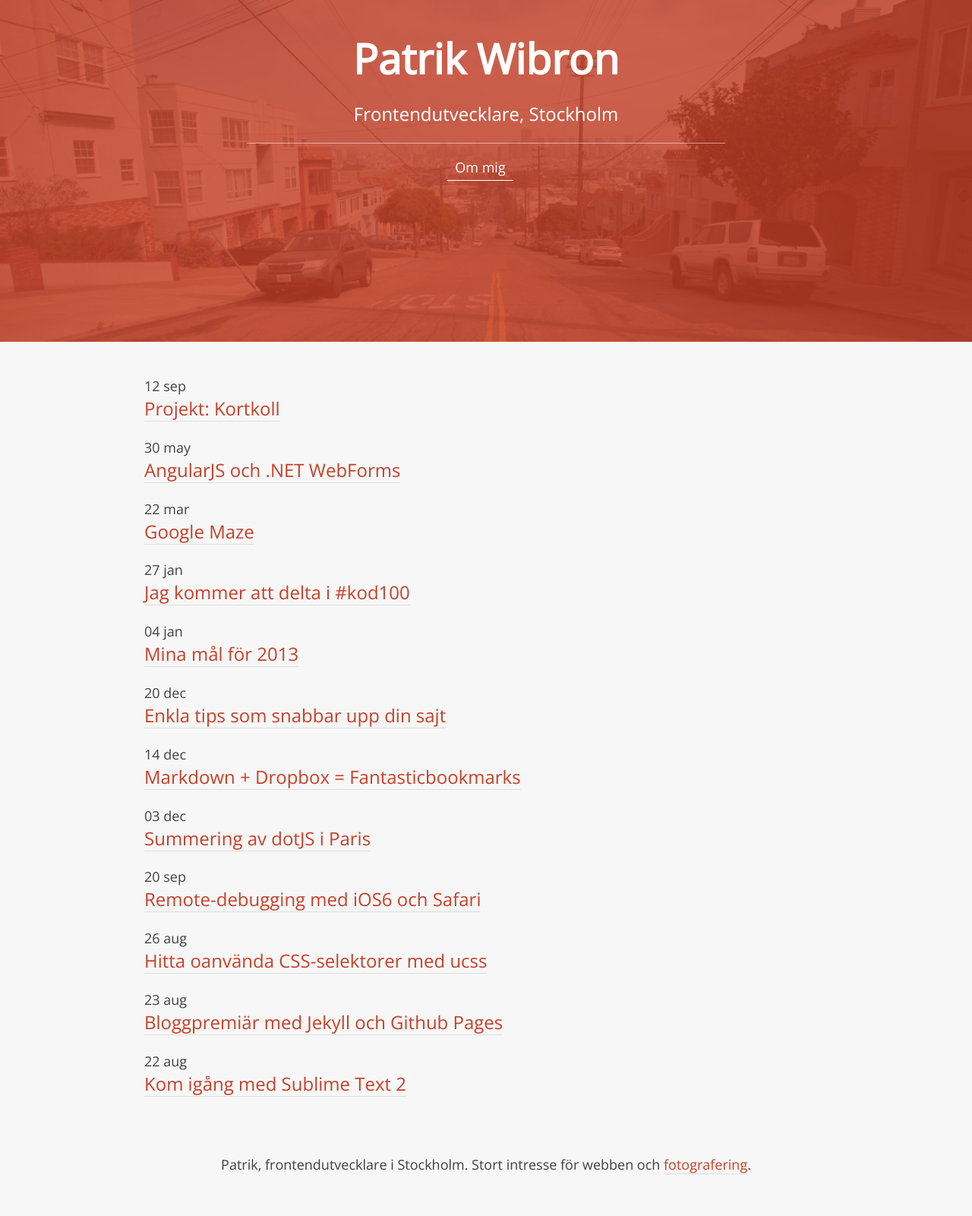
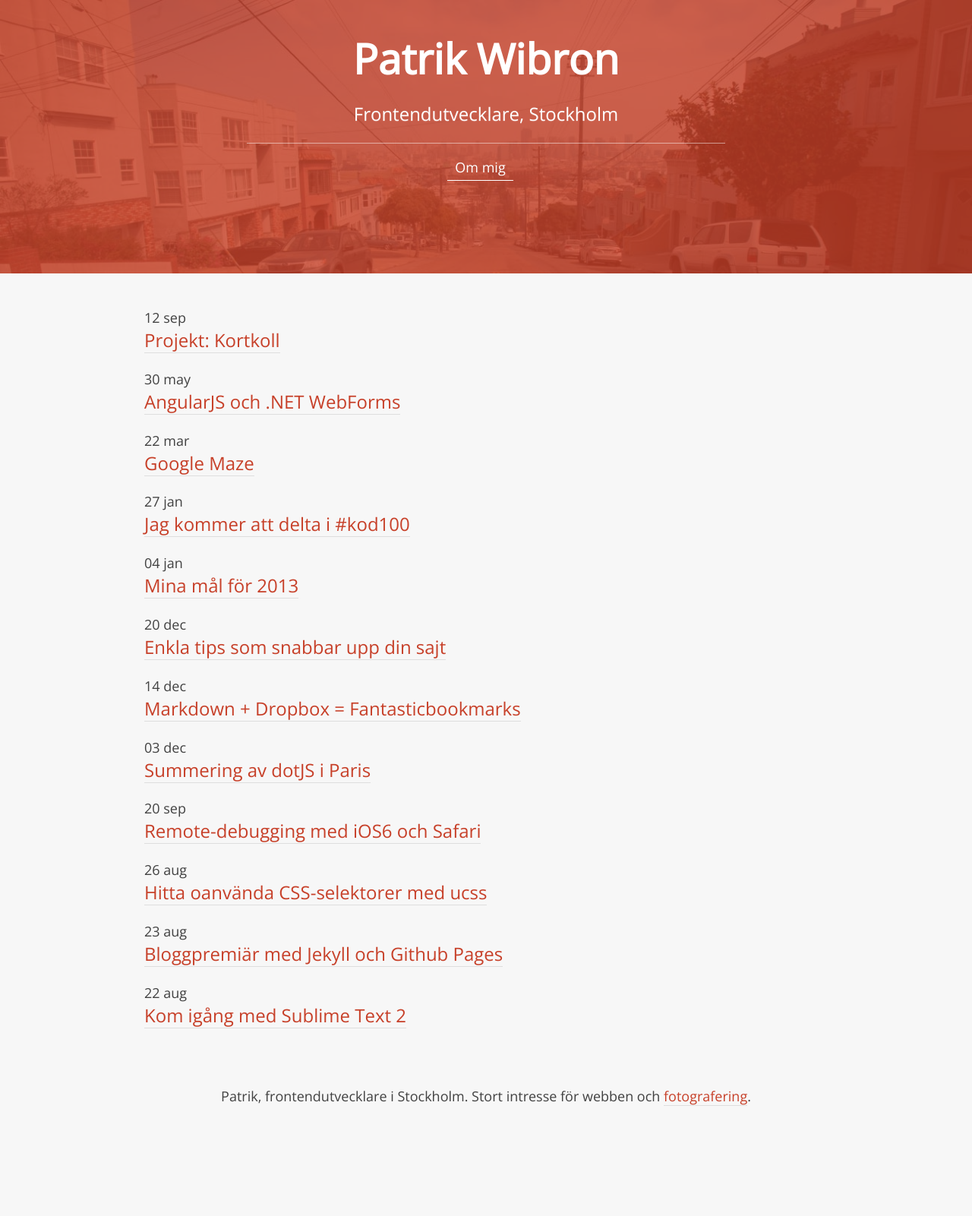
Before and after one commit to wibron/wibron.github.com, a Jekyll site: the page built from index.md, in a window 1280 px wide. Shown: the whole page at 76% size. Built offline with Jekyll 4.4.1, drawn with Linux system fonts in a browser that asks for light colours; after the commit the page ends 1511 px from its top, so only the background shows below that.

Commit message:
Replace vh with em's

```diff
--- a/scss/_layout.scss
+++ b/scss/_layout.scss
@@ -46,12 +46,10 @@
     text-align: center;
     background: url("/img/bg.jpg") no-repeat;
     background-size: cover;
-    height: 450px;
-    height: 50vh;
+    height: 20em;
     @include transition(height .2s ease);
     @media screen and (max-width: 30em) {
-        height: 200px;
-        height: 30vh;
+        height: 12em;
     }
     hgroup {
         border-bottom: 1px solid rgba(#fff, .5);
```
Also changed, not shown: css/main.css (+1 -1 lines).
